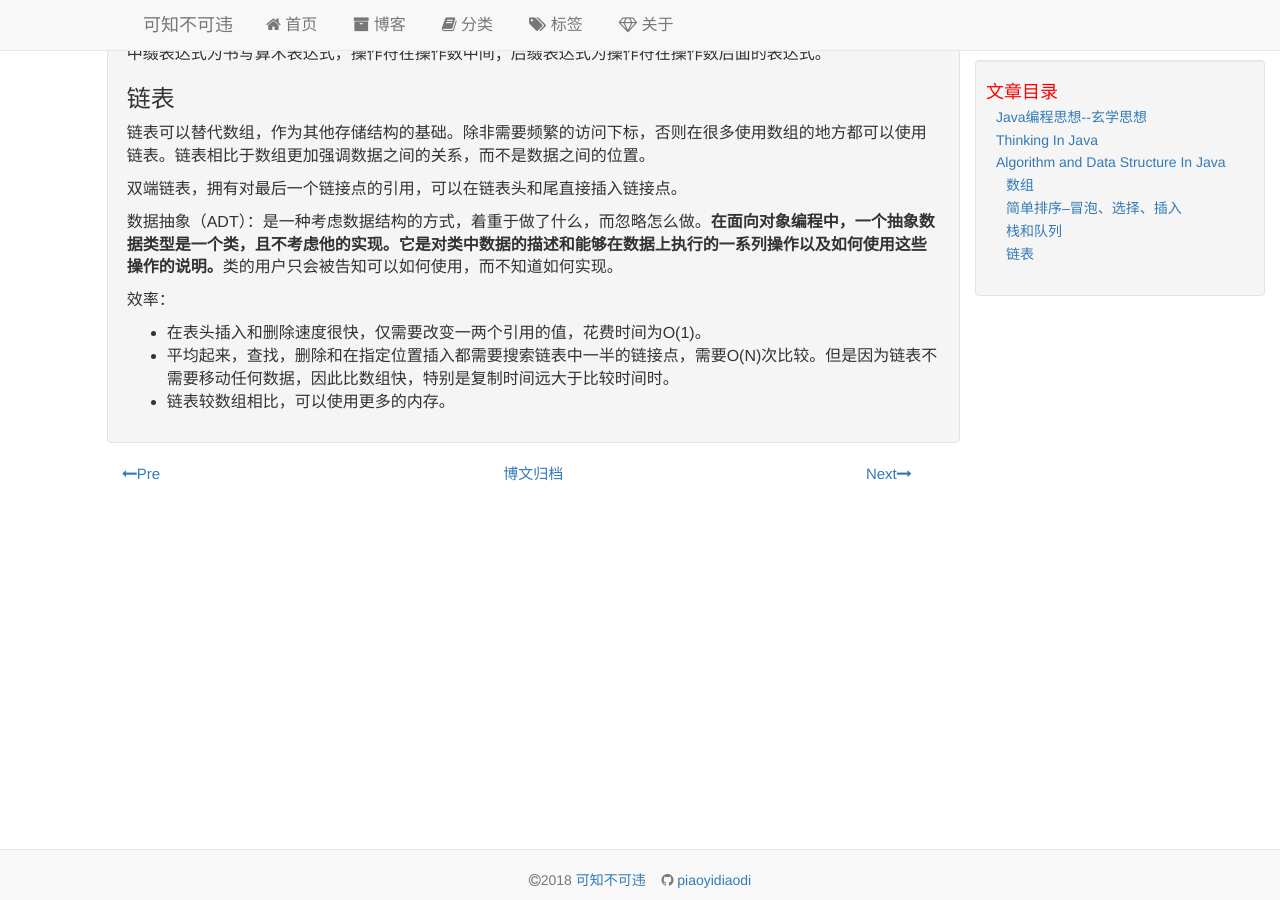
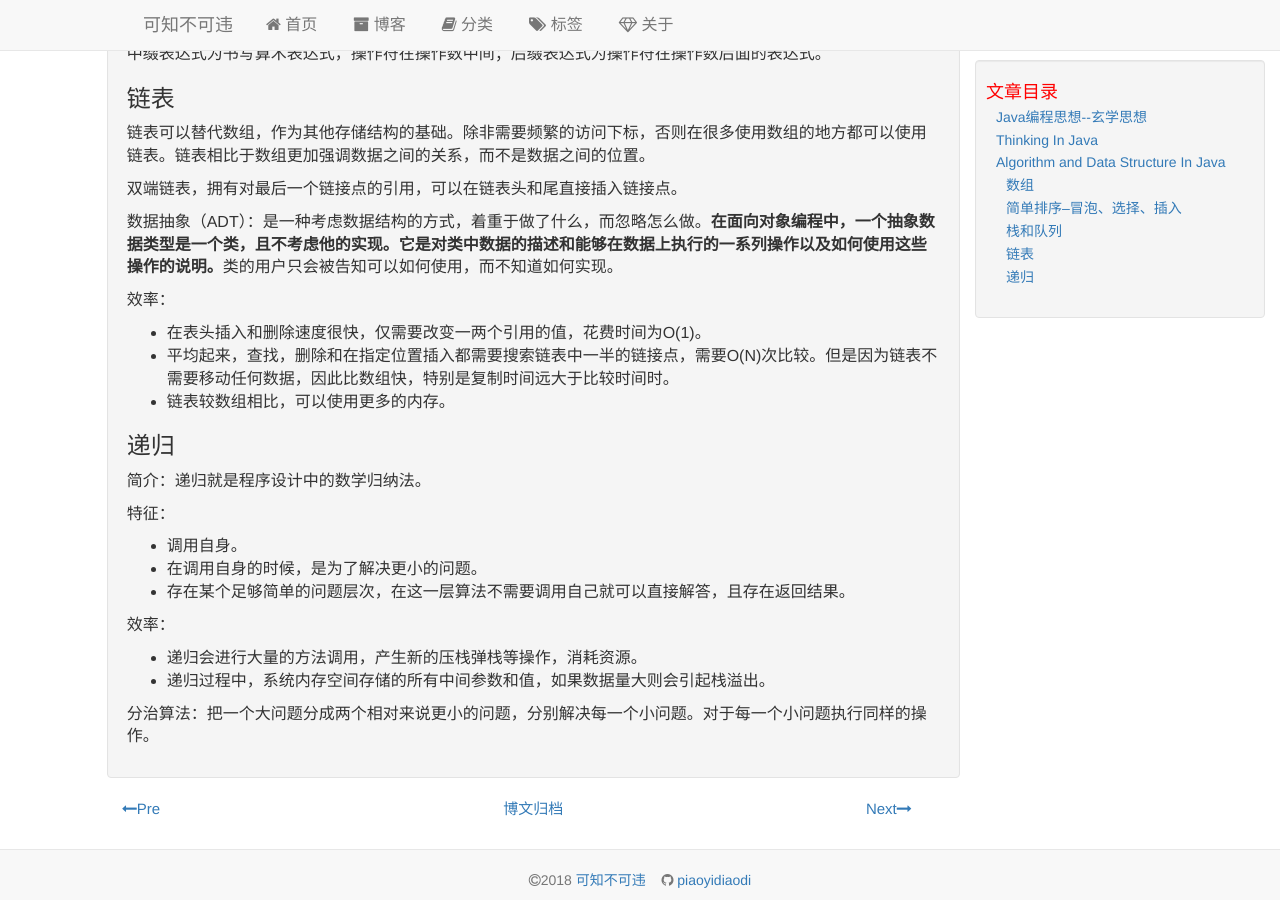
Before and after one commit to piaoyidaodi/piaoyidaodi.github.io, a Jekyll site: the page built from _posts/2017-10-29-thinking-in-java-note-metaphysical-mind.md, in a window 1280 px wide and 900 px high, scrolled down 1916 px. Built offline with Jekyll 4.4.1, drawn with Linux system fonts in a browser that asks for light colours.

```diff
--- a/_posts/2017-10-29-thinking-in-java-note-metaphysical-mind.md
+++ b/_posts/2017-10-29-thinking-in-java-note-metaphysical-mind.md
@@ -95,3 +95,18 @@ tag: Core-Java
 - 在表头插入和删除速度很快，仅需要改变一两个引用的值，花费时间为O(1)。
 - 平均起来，查找，删除和在指定位置插入都需要搜索链表中一半的链接点，需要O(N)次比较。但是因为链表不需要移动任何数据，因此比数组快，特别是复制时间远大于比较时间时。
 - 链表较数组相比，可以使用更多的内存。
+
+### 递归
+
+简介：递归就是程序设计中的数学归纳法。
+
+特征：
+- 调用自身。
+- 在调用自身的时候，是为了解决更小的问题。
+- 存在某个足够简单的问题层次，在这一层算法不需要调用自己就可以直接解答，且存在返回结果。
+
+效率：
+- 递归会进行大量的方法调用，产生新的压栈弹栈等操作，消耗资源。
+- 递归过程中，系统内存空间存储的所有中间参数和值，如果数据量大则会引起栈溢出。
+
+分治算法：把一个大问题分成两个相对来说更小的问题，分别解决每一个小问题。对于每一个小问题执行同样的操作。
```
Also changed, not shown: other parts of _posts/2017-10-29-thinking-in-java-note-metaphysical-mind.md (+1 -1 lines), _posts/2018-03-29-thinking-in-java-note-key-concepts-III.md (+16 -1 lines).
